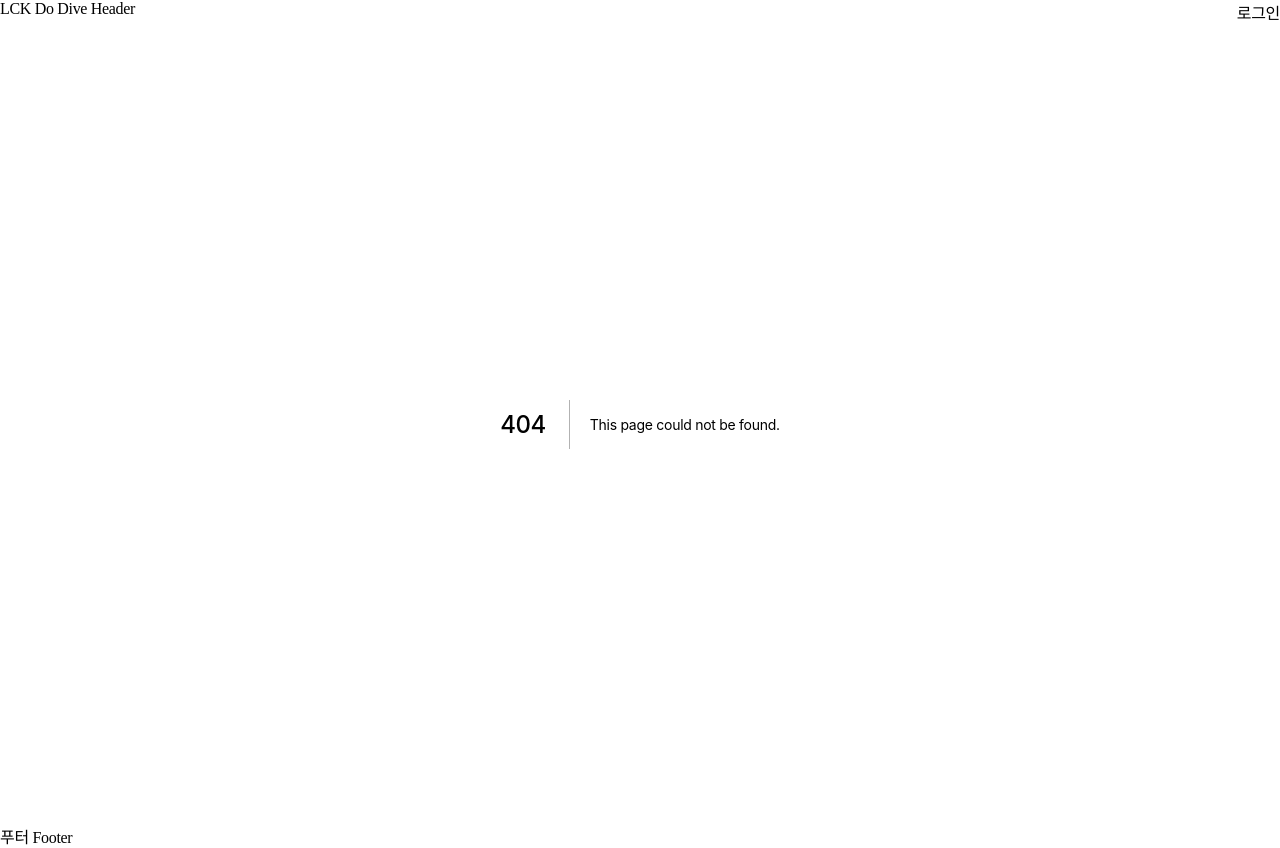
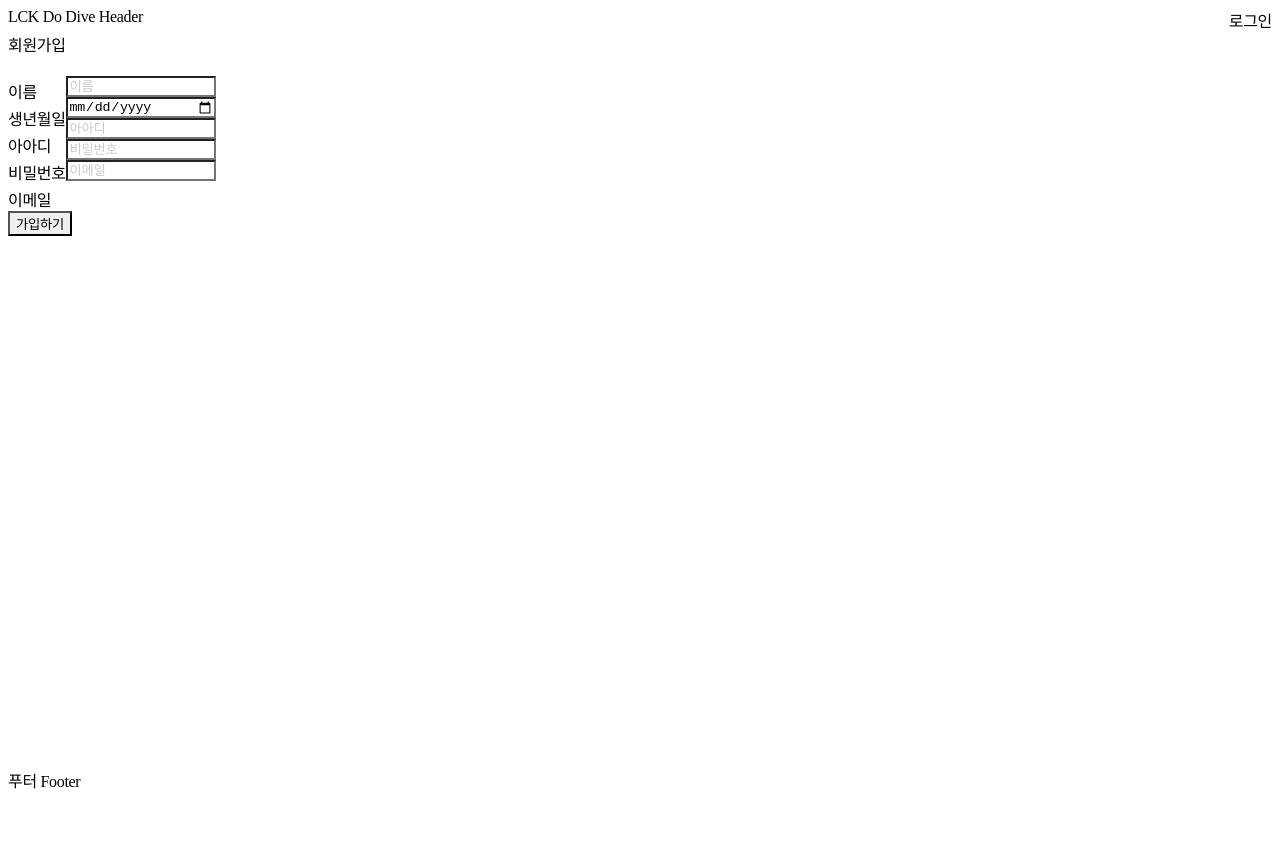
Before and after one commit to battleent/klet-prototype, a Next.js app: page /signup in a window 1280 px wide. Before the commit this address had no page. After the commit the page ends 800 px from the top, so only its background shows below. Built offline with nearby package versions, Linux system fonts and the light colour scheme.

Commit message:
react hook form 로그인 회원가입 페이지 추가

```diff
--- a/package.json
+++ b/package.json
@@ -11,7 +11,8 @@
   "dependencies": {
     "next": "11.1.2",
     "react": "17.0.2",
-    "react-dom": "17.0.2"
+    "react-dom": "17.0.2",
+    "react-hook-form": "^7.16.1"
   },
   "devDependencies": {
     "@types/react": "17.0.19",
--- /dev/null
+++ b/src/pages/signup/index.tsx
@@ -0,0 +1,33 @@
+import { useForm } from "react-hook-form";
+
+const Signup: React.FC = () => {
+    const { register, handleSubmit } = useForm();
+    const onSubmit = (data: { id: string, password: string }) => {
+        console.log(data);
+    }
+    return (
+        <form onSubmit={handleSubmit(onSubmit)}>
+            <div>회원가입</div>
+            <div style={{ display: 'flex', marginTop: '20px' }}>
+                <div style={{ display: 'flex', flexDirection: 'column' }}>
+                    <div style={{ marginTop: '3px' }}>이름</div>
+                    <div style={{ marginTop: '3px' }}>생년월일</div>
+                    <div style={{ marginTop: '3px' }}>아아디</div>
+                    <div style={{ marginTop: '3px' }}>비밀번호</div>
+                    <div style={{ marginTop: '3px' }}>이메일</div>
+                </div>
+                <div style={{ display: 'flex', flexDirection: 'column' }}>
+                    <input placeholder="이름" style={{ width: '150px' }} {...register("name")} />
+                    <input type="date" placeholder="생년월일" style={{ width: '150px' }} {...register("date")} />
+                    <input placeholder="아아디" style={{ width: '150px' }} {...register("id")} />
+                    <input type="password" placeholder="비밀번호" style={{ width: '150px' }} {...register("password")} />
+                    <input type="email" placeholder="이메일" style={{ width: '150px' }} {...register("email")} />
+                </div>
+            </div>
+
+            <button type="submit">가입하기</button>
+        </form>
+    )
+}
+
+export default Signup;
```
Also changed, not shown: src/pages/login/index.tsx (+16 -1 lines), 1 other file (tests, documents, lock files or other folders).
